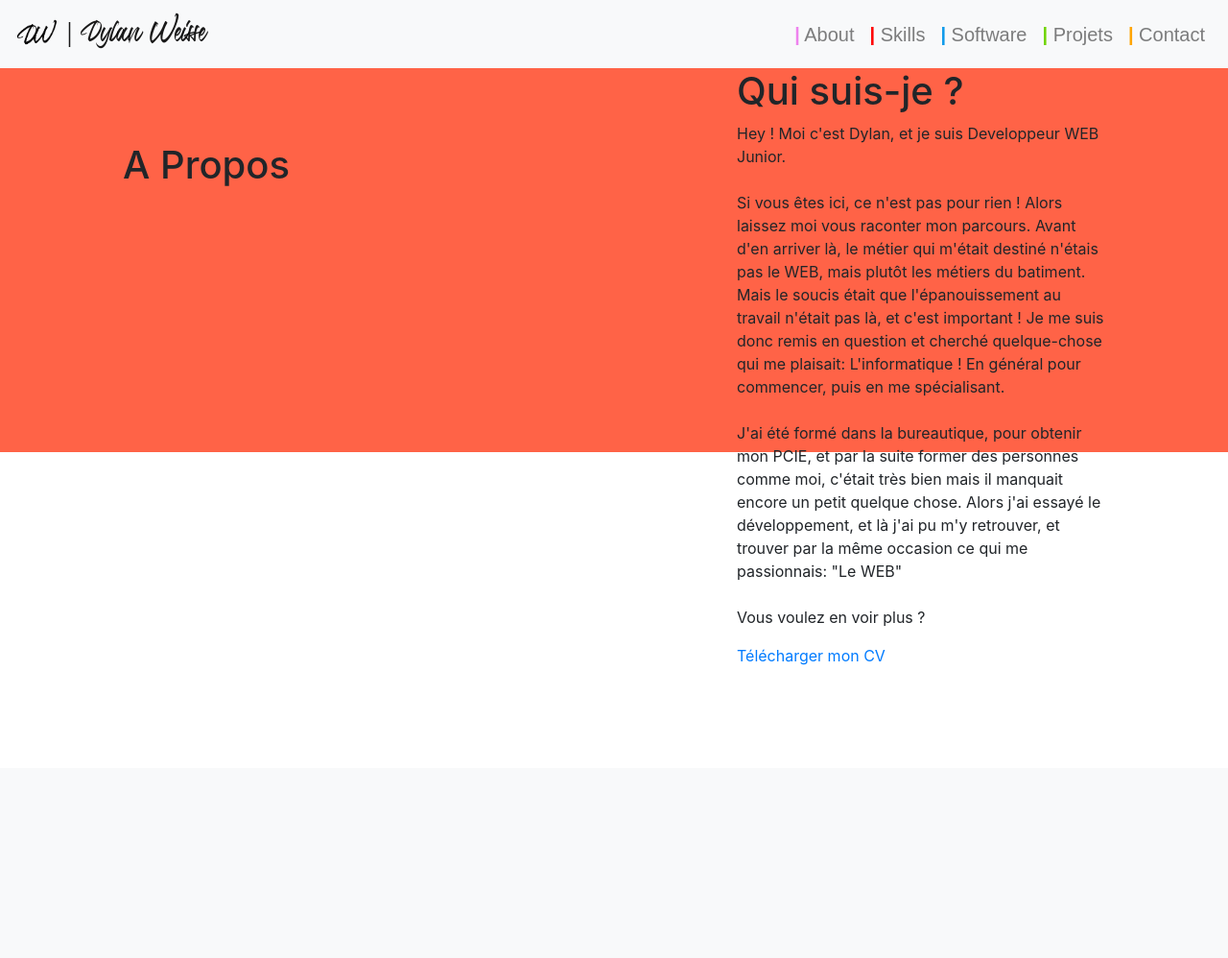
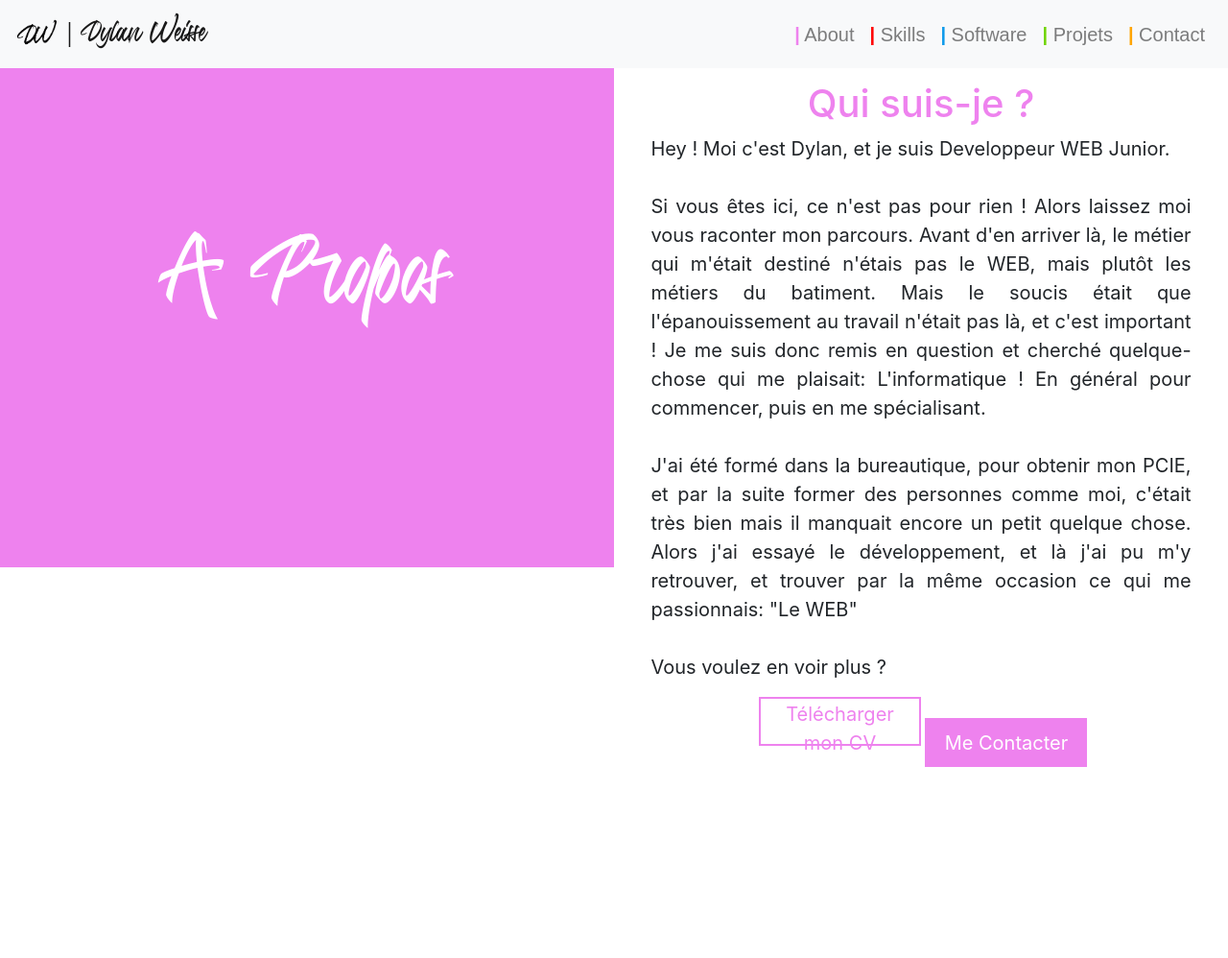
Before and after one commit to DlnWse/PorFolio, a PHP site: page /PHP/index.php in a window 1280 px wide. Shown: the top 998 px of the page at 96% size. Before the commit the page ends 693 px from the top, so only its background shows below. Run offline with PHP 8.4, Linux system fonts and the light colour scheme; some libraries are stand-ins or nearby versions; some web fonts are replaced.

Commit message:
refonte du site

```diff
--- a/CSS/index.css
+++ b/CSS/index.css
@@ -1,9 +1,15 @@
+@font-face {
+    font-family: "logofont";
+    src: url('../../font/JumpsSteadyRegular-vmgvE.ttf');
+}
+
 body,
 html {
     margin: 0;
     padding: 0;
     scroll-behavior: smooth;
-    background-color: #fff;
+    background-color: rgb(241, 241, 241);
+    height: 20000px;
 }
 
 /*--------------------- Scroll bar custom ---------------------*/
@@ -31,25 +37,103 @@ html {
 .softwarebox,
 .projetbox,
 .contactbox {
-    height: 50vh;
+    height: 65vh;
     width: 100%;
     display: flex;
     flex-direction: row;
     flex-wrap: wrap;
-
-background-color: tomato;
 }
 
 .boxR,
 .boxL {
     width: 50%;
     height: 100%;
-    padding: 10%;
-    padding-top: 0;
-
 }
 
-.titlebox{
-    padding-top: 20%;
-    padding-bottom: 20%;
+
+h1.titlebox {
+    padding-top: 25%;
+    padding-bottom: 25%;
+    font-size: 100px;
+    text-align: center;
+    font-family: 'logofont';
 }
+
+/*--------------------- colors text ---------------------*/
+.violet {
+    color: violet;
+}
+
+.white {
+    color: white;
+}
+
+/*--------------------- colors bg ---------------------*/
+
+.bgviolet {
+    background-color: violet;
+}
+
+.bgred {
+    background-color: red;
+}
+
+/*--------------------- Eléments ---------------------*/
+
+a {
+    text-decoration: none;
+    font-size: 20px;
+}
+
+.cv {
+    margin-left: 20%;
+    width: 30%;
+    height: 10%;
+    border: solid 2px violet;
+    color: violet;
+    background-color: white;
+    transition: 0.3s;
+}
+
+.cv:hover {
+    transition: 0.3s;
+    color: white;
+    background-color: violet;
+}
+
+.contactcv {
+    width: 30%;
+    height: 10%;
+    border: solid 2px violet;
+    color: white;
+    background-color: violet;
+    transition: 0.3s;
+}
+
+.contactcv:hover {
+    transition: 0.3s;
+    color: violet;
+    background-color: white;
+}
+
+
+/*--------------------- Text ---------------------*/
+.titlepart {
+    text-align: center;
+}
+
+.justify {
+    text-align: justify;
+    font-size: 20px;
+}
+
+.center {
+    text-align: center;
+    font-size: 20px;
+}
+
+.textpadding {
+    padding: 3%;
+    padding-bottom: 0;
+    padding-top: 1%;
+}
--- a/PHP/index.php
+++ b/PHP/index.php
@@ -24,13 +24,13 @@
     <div id="about"></div>
 
     <div class="aboutbox">
-        <div class="boxL">
+        <div class="boxL bgviolet white">
             <h1 class="titlebox">A Propos</h1>
 
         </div>
-        <div class="boxR">
+        <div class="boxR textpadding">
 
-            <h1 class="titlepart">Qui suis-je ?</h1>
+            <h1 class="titlepart violet">Qui suis-je ?</h1>
 
             <p class="justify"> Hey ! Moi c'est Dylan, et je suis Developpeur WEB Junior. <br><br>
 
@@ -43,7 +43,8 @@
 
                 Vous voulez en voir plus ?</p>
 
-            <a href="../Document/CV_Dylan_Weisse.pdf" class="button">Télécharger mon CV</a>
+            <a href="../Document/CV_Dylan_Weisse.pdf" class=""><button class="cv">Télécharger mon CV</button></a>
+            <a href="index.php #contact" class=""><button class="contactcv">Me Contacter</button></a>
 
 
 
@@ -51,11 +52,21 @@
         </div>
 
     </div>
-    <!--
+
     <div class="comp">
+
+<div class="boxL bgred">
+
+</div>
+
+<div class="boxR bgred white">
+
+</div>
 
     </div>
 
+
+   <!--
     <div class="projet">
 
     </div>
```
